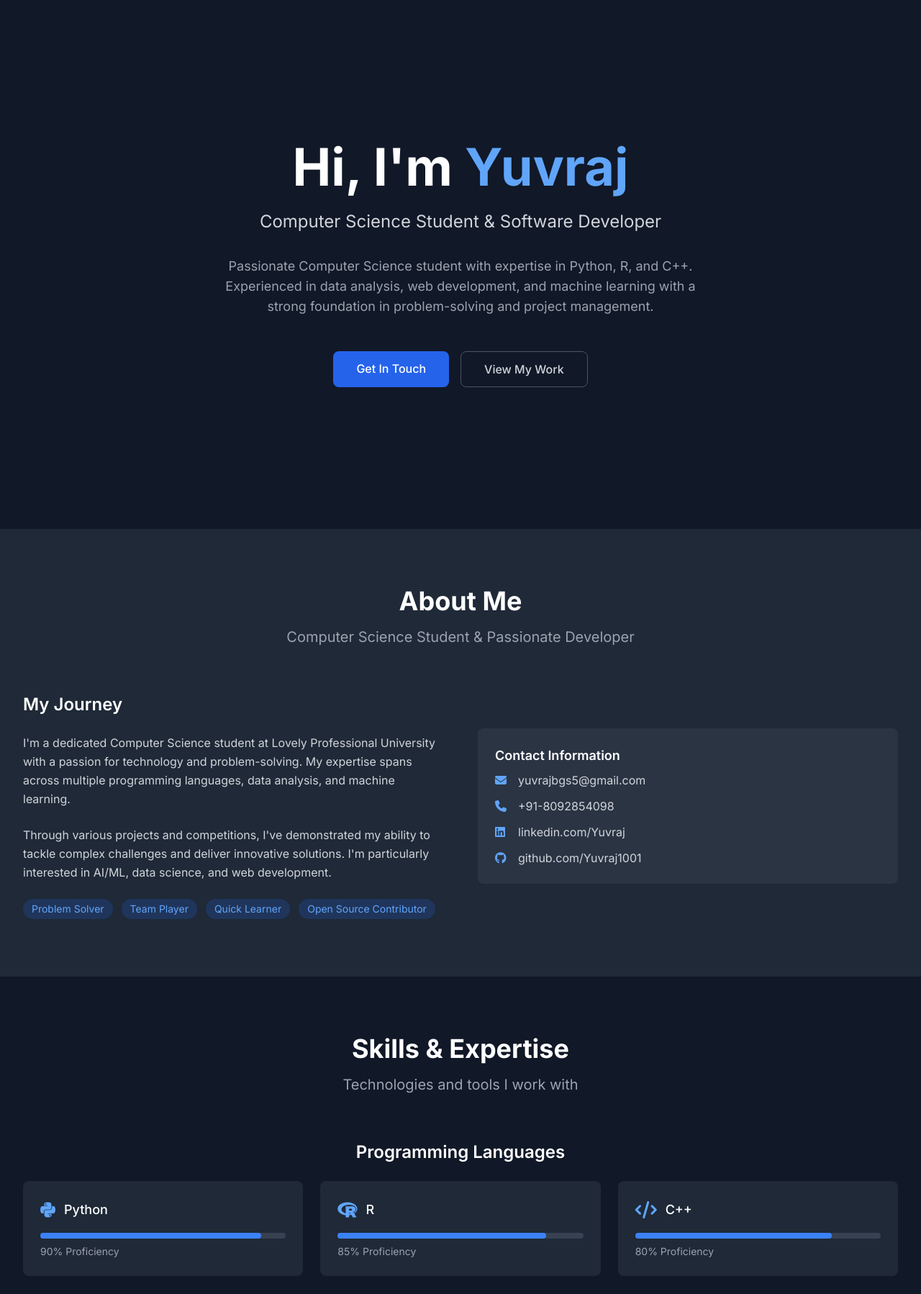
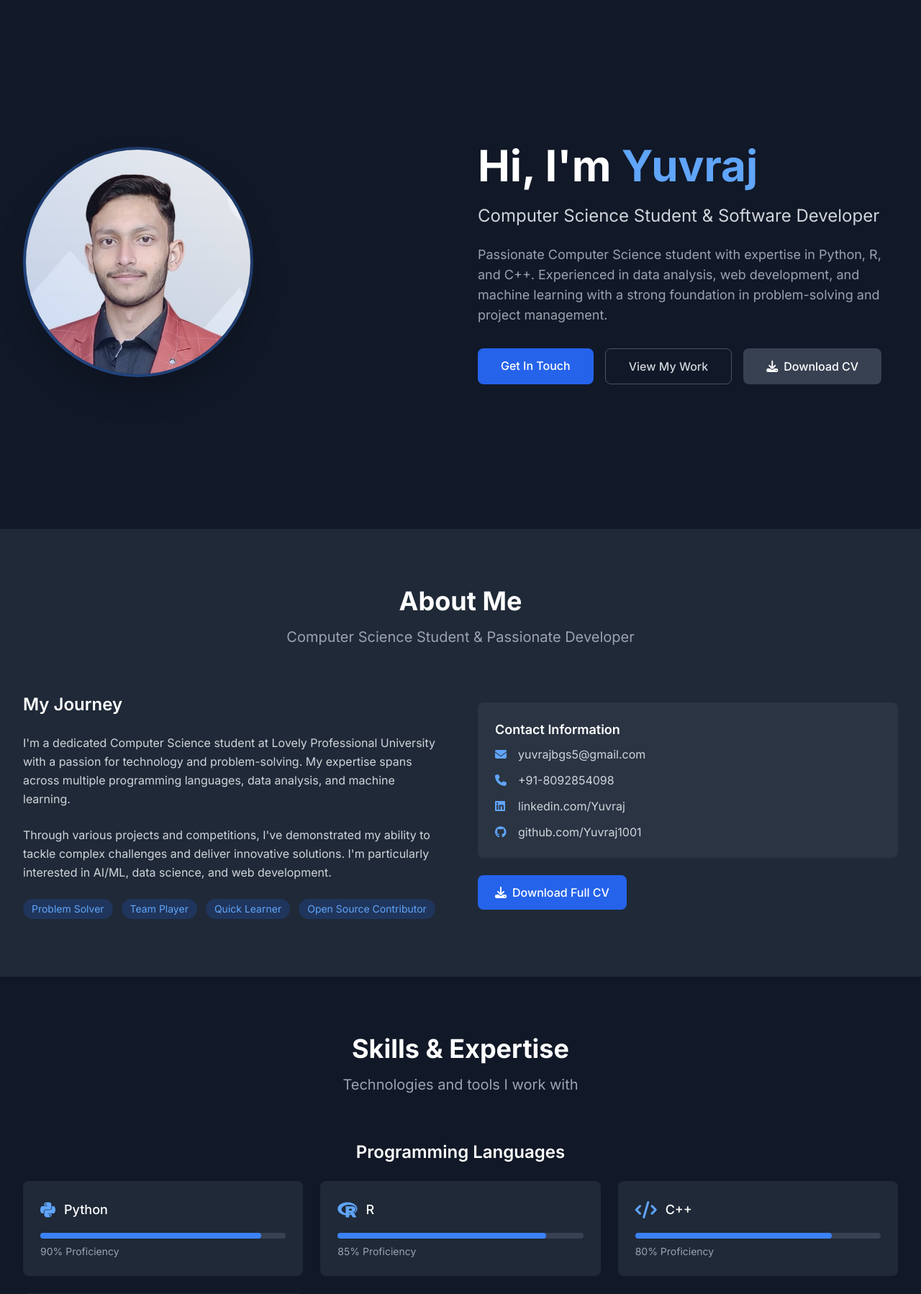
Before and after one commit to Yuvraj1001/BookBuddyConnect, a Flask app: page / in a window 1280 px wide. Shown: the part 65-1863 px from the top of the page at 72% size. Run offline with Flask 3, Linux system fonts and the light colour scheme; some libraries are stand-ins or nearby versions.

Commit message:
Showcase a professional headshot and provide a way to download resume
Updates the portfolio with a profile picture, adds Java/MongoDB skills, and enables CV downloading.

Replit-Commit-Author: Agent
Replit-Commit-Session-Id: d4298ff2-056f-49e5-9637-2a4ed3b7ce92
Replit-Commit-Screenshot-Url: https://storage.googleapis.com/screenshot-production-us-central1/0c081767-1726-483b-a434-aa98785386ae/d4298ff2-056f-49e5-9637-2a4ed3b7ce92/ssILBvN

```diff
--- a/data/blog_posts.json
+++ b/data/blog_posts.json
@@ -1,12 +1,12 @@
 [
     {
         "id": 1,
-        "title": "Building Efficient Text Summarization Models with Transformers",
-        "excerpt": "Exploring the latest techniques in natural language processing and how hybrid models can improve text summarization accuracy.",
-        "date": "2024-11-15",
-        "category": "Machine Learning",
-        "tags": ["NLP", "Transformers", "Python", "TensorFlow"],
-        "readTime": "8 min read"
+        "title": "Knitwear Sales Forecasting: Predicting Fashion Trends with Data",
+        "excerpt": "How I analyzed 15,000+ sales records to achieve 89% accuracy in demand forecasting and built an interactive Tableau dashboard for real-time insights.",
+        "date": "2024-11-20",
+        "category": "Data Analytics",
+        "tags": ["Sales Forecasting", "Tableau", "Predictive Analytics", "Customer Analysis"],
+        "readTime": "7 min read"
     },
     {
         "id": 2,
--- a/data/resume_data.py
+++ b/data/resume_data.py
@@ -13,7 +13,8 @@ resume_data = {
         "programming_languages": [
             {"name": "Python", "level": 90, "icon": "fab fa-python"},
             {"name": "R", "level": 85, "icon": "fab fa-r-project"},
-            {"name": "C++", "level": 80, "icon": "fas fa-code"}
+            {"name": "C++", "level": 80, "icon": "fas fa-code"},
+            {"name": "Java", "level": 75, "icon": "fab fa-java"}
         ],
         "data_analysis": [
             {"name": "Microsoft Excel", "level": 95, "icon": "fas fa-file-excel"},
@@ -26,6 +27,7 @@ resume_data = {
         ],
         "tools_platforms": [
             {"name": "MySQL", "level": 75, "icon": "fas fa-database"},
+            {"name": "MongoDB", "level": 70, "icon": "fas fa-leaf"},
             {"name": "Git/GitHub", "level": 85, "icon": "fab fa-git-alt"}
         ],
         "soft_skills": [
@@ -38,16 +40,16 @@ resume_data = {
 
     "projects": [
         {
-            "title": "Advance Text Summarization Using RNNs & Transformers",
+            "title": "Knitwear - Sales Forecasting and Customer Analysis",
             "date": "November 2024",
-            "description": "Designed and implemented a hybrid text summarization model combining Recurrent Neural Networks. Applied few-shot and chain-of-thought prompting strategies to enhance coherence, reduce hallucinations, and improve human-likeness.",
-            "technologies": ["Python", "TensorFlow", "Hugging Face Transformers", "PromptLayer"],
+            "description": "Analyzed over 15,000 sales records to forecast future demand and understand customer purchasing behavior. Fully interactive Tableau dashboard with real-time sales insights.",
+            "technologies": ["MS Excel", "Tableau", "Predictive Analytics"],
             "github": "https://github.com/Yuvraj1001",
             "features": [
-                "Hybrid RNN and Transformer architecture",
-                "Few-shot prompting implementation",
-                "Chain-of-thought reasoning",
-                "Reduced hallucination techniques"
+                "Analysis of 15,000+ sales records",
+                "89% accuracy in demand forecasting",
+                "Interactive Tableau dashboard with real-time insights",
+                "Optimized inventory strategies to reduce costs"
             ]
         },
         {
--- a/templates/index.html
+++ b/templates/index.html
@@ -3,24 +3,43 @@
 {% block content %}
 <!-- Hero Section -->
 <section id="home" class="min-h-screen flex items-center justify-center pt-16">
-    <div class="max-w-7xl mx-auto px-4 sm:px-6 lg:px-8 text-center">
-        <div class="max-w-3xl mx-auto">
-            <h1 class="text-5xl md:text-7xl font-bold text-white mb-6 animate-fade-in">
+    <div class="max-w-7xl mx-auto px-4 sm:px-6 lg:px-8">
+        <div class="grid md:grid-cols-2 gap-12 items-center">
+            <!-- Profile Image -->
+            <div class="text-center md:text-left animate-fade-in">
+                <div class="relative inline-block">
+                    <img src="{{ url_for('static', filename='images/profile.jpg') }}"
+                         alt="{{ resume.personal.name }}"
+                         class="w-80 h-80 object-cover rounded-full mx-auto md:mx-0 shadow-2xl border-4 border-primary-500/30">
+                    <div class="absolute inset-0 rounded-full bg-gradient-to-tr from-primary-500/20 to-transparent"></div>
+                </div>
+            </div>
+
+            <!-- Hero Content -->
+            <div class="text-center md:text-left">
+                <h1 class="text-4xl md:text-6xl font-bold text-white mb-6 animate-fade-in-delay">
                     Hi, I'm <span class="text-primary-400">{{ resume.personal.name }}</span>
                 </h1>
-            <p class="text-xl md:text-2xl text-gray-300 mb-8 animate-fade-in-delay">
+                <p class="text-xl md:text-2xl text-gray-300 mb-6 animate-fade-in-delay-2">
                     {{ resume.personal.title }}
                 </p>
-            <p class="text-lg text-gray-400 mb-12 max-w-2xl mx-auto animate-fade-in-delay-2">
+                <p class="text-lg text-gray-400 mb-8 animate-fade-in-delay-2">
                     {{ resume.personal.bio }}
                 </p>
-            <div class="flex flex-col sm:flex-row gap-4 justify-center animate-fade-in-delay-3">
+                <div class="flex flex-col sm:flex-row gap-4 justify-center md:justify-start animate-fade-in-delay-3">
                     <a href="#contact" class="bg-primary-600 hover:bg-primary-700 text-white px-8 py-3 rounded-lg font-medium transition-colors">
                         Get In Touch
                     </a>
                     <a href="#projects" class="border border-gray-600 hover:border-primary-400 text-gray-300 hover:text-primary-400 px-8 py-3 rounded-lg font-medium transition-colors">
                         View My Work
                     </a>
+                    <a href="{{ url_for('static', filename='downloads/Yuvraj_CV.pdf') }}"
+                       download="Yuvraj_CV.pdf"
+                       class="bg-gray-700 hover:bg-gray-600 text-white px-8 py-3 rounded-lg font-medium transition-colors flex items-center justify-center">
+                        <i class="fas fa-download mr-2"></i>
+                        Download CV
+                    </a>
+                </div>
             </div>
         </div>
     </div>
@@ -82,6 +101,16 @@
                             </a>
                         </div>
                     </div>
+                </div>
+
+                <!-- Download CV Button in About Section -->
+                <div class="mt-6">
+                    <a href="{{ url_for('static', filename='downloads/Yuvraj_CV.pdf') }}"
+                       download="Yuvraj_CV.pdf"
+                       class="inline-flex items-center bg-primary-600 hover:bg-primary-700 text-white px-6 py-3 rounded-lg font-medium transition-colors">
+                        <i class="fas fa-download mr-2"></i>
+                        Download Full CV
+                    </a>
                 </div>
             </div>
         </div>
```
Also changed, not shown: static/images/profile.jpg (added), 1 other file. Lines whose indentation alone changed are shown as unchanged.
